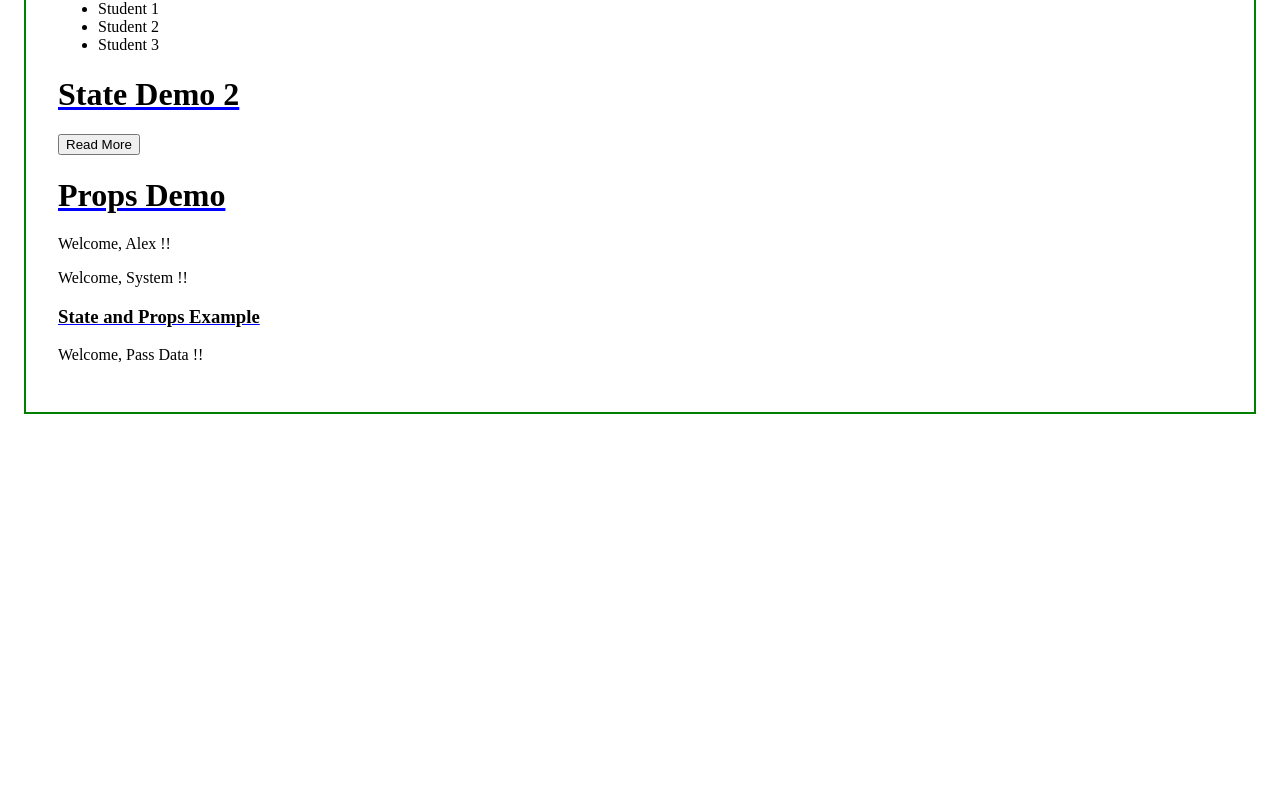
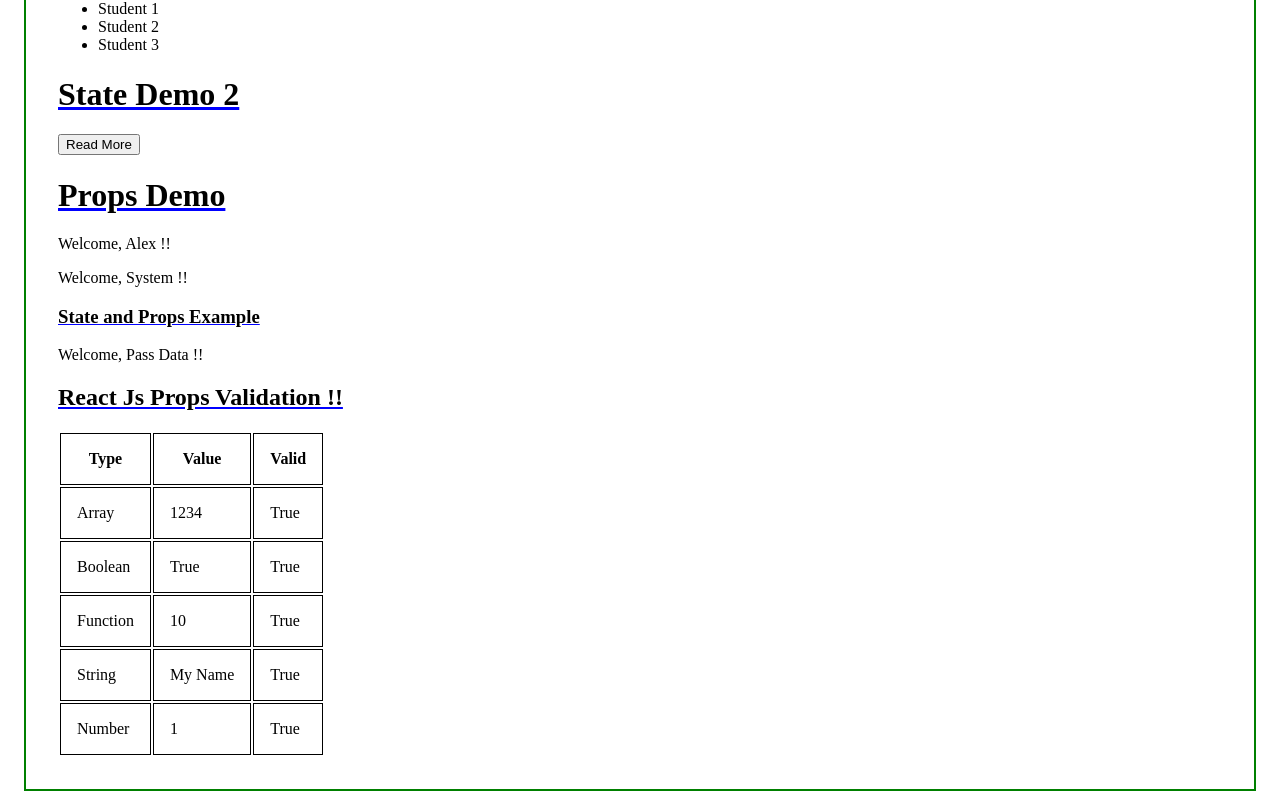
Before and after one commit to fitsumcs/ReactDemo, a React (Create React App) app: page / in a window 1280 px wide. Shown: the part 479-1286 px from the top of the page. Before the commit the page ends 909 px from the top, so only its background shows below. Built offline with nearby package versions, Linux system fonts and the light colour scheme.

Commit message:
prop types

```diff
--- a/src/Content.js
+++ b/src/Content.js
@@ -3,6 +3,7 @@
 import StateDemo1  from './StateDemo1';
 import PropsDemo  from './PropsDemo';
 import PropsandState  from './PropsandState';
+import PropsValidation from "./PropsValidation";
 
 // import style.css stylesheet
 import './style.css'
@@ -42,6 +43,9 @@
     {/* Props and State  */}
     <PropsandState />
 
+    {/* Props validation  */}
+    <PropsValidation/>
+
    </div>
     )
   }
--- /dev/null
+++ b/src/PropsValidation.js
@@ -0,0 +1,78 @@
+import React from 'react';
+
+import PropTypes from 'prop-types';
+
+// import style.css stylesheet
+import './style.css'
+
+class PropsValidation extends React.Component {
+
+    render() {
+        return (
+            <div>
+
+                <h2 className="UnderLine">React Js Props Validation !!</h2>
+
+          <table >
+            <tr>
+                <th>Type</th>
+                <th>Value</th>
+                <th>Valid</th>
+            </tr>
+            <tr>
+               <td>Array</td>
+               <td>{this.props.propArray}</td>
+               <td>{this.props.propArray ? "True" : "False"}</td>
+            </tr>
+            <tr>
+               <td>Boolean</td>
+               <td>{this.props.propBool ? "True" : "False"}</td>
+               <td>{this.props.propBool ? "True" : "False"}</td>
+            </tr>
+            <tr>
+               <td>Function</td>
+               <td>{this.props.propFunc(5)}</td>
+               <td>{this.props.propFunc ? "True" : "False"}</td>
+            </tr>
+            <tr>
+               <td>String</td>
+               <td>{this.props.propString}</td>
+               <td>{this.props.propString ? "True" : "False"}</td>
+            </tr>
+            <tr>
+               <td>Number</td>
+               <td>{this.props.propNumber}</td>
+               <td>{this.props.propNumber ? "True" : "False"}</td>
+            </tr>
+
+
+         </table>
+
+            </div>
+
+        )
+    }
+
+}
+
+//prop types
+PropsValidation.propTypes = {
+    propArray : PropTypes.array.isRequired,
+    propBool : PropTypes.bool.isRequired,
+    propFunc : PropTypes.func,
+    propNumber : PropTypes.number,
+    propString : PropTypes.string
+}
+
+//prop Default
+PropsValidation.defaultProps = {
+    propArray : [1,2,3,4],
+    propBool : true,
+    propFunc : function(x){return x+5},
+    propNumber : 1,
+    propString : "My Name"
+}
+
+
+
+export default PropsValidation;
--- a/src/style.css
+++ b/src/style.css
@@ -10,3 +10,8 @@
   padding: 2rem;
   margin: 1rem;
 }
+
+th,td{
+  border: 1px solid black;
+  padding: 1rem;
+}
```
Also changed, not shown: 1 other file (tests, documents, lock files or other folders).
